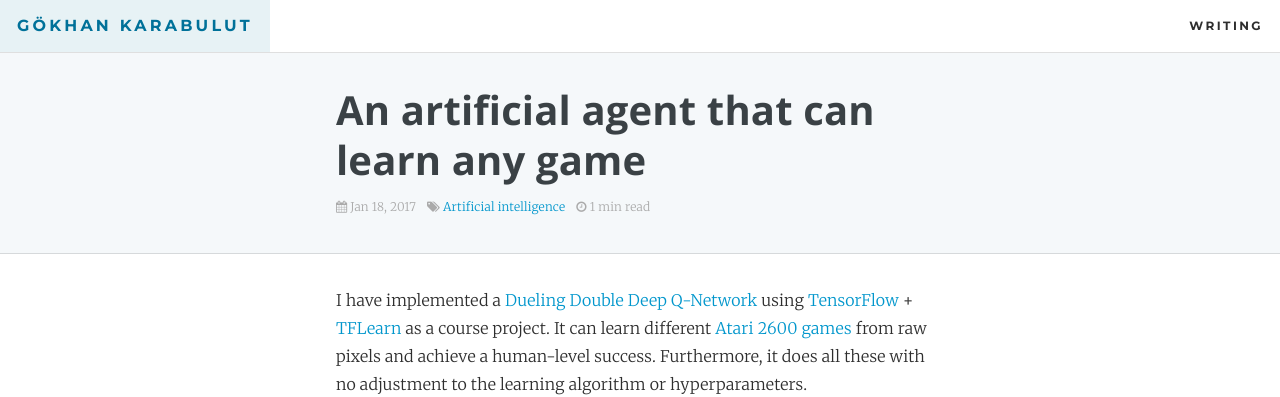
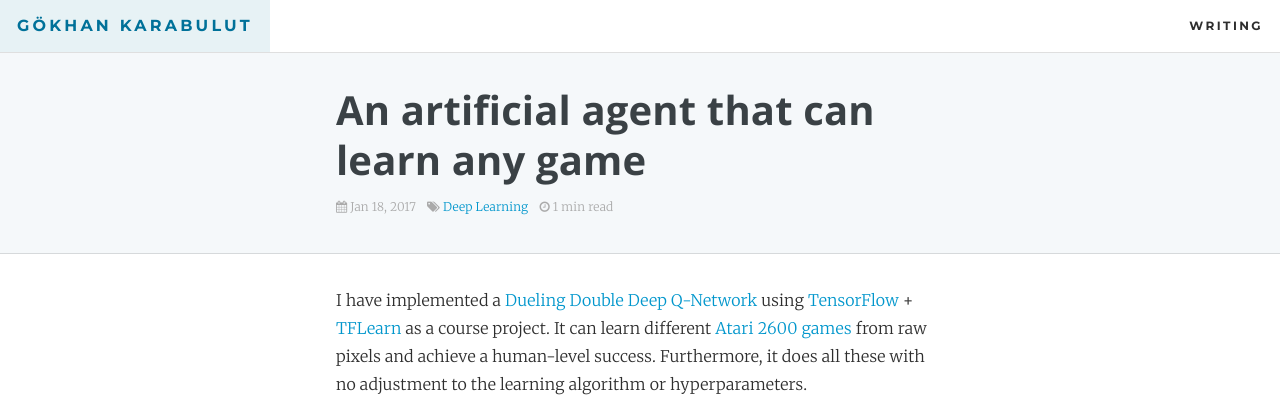
Before and after one commit to gokhanettin/gokhanettin.github.io, a Jekyll site: the page built from _posts/2017-01-18-dueling-ddqn-with-tensorflow.md, in a window 1280 px wide. Shown: the top 397 px of the page. Built offline with Jekyll 4.4.1, drawn with Linux system fonts in a browser that asks for light colours; comment, search, counter and statistics services are not loaded.

Commit message:
Change tag: Artificial intelligence -> Deep Learning

```diff
--- a/_posts/2017-01-18-dueling-ddqn-with-tensorflow.md
+++ b/_posts/2017-01-18-dueling-ddqn-with-tensorflow.md
@@ -2,7 +2,7 @@
 layout: post
 title: "An artificial agent that can learn any game"
 tags:
-- Artificial intelligence
+- Deep Learning
 ---
 
 I have implemented a [Dueling Double Deep Q-Network][1]
```
